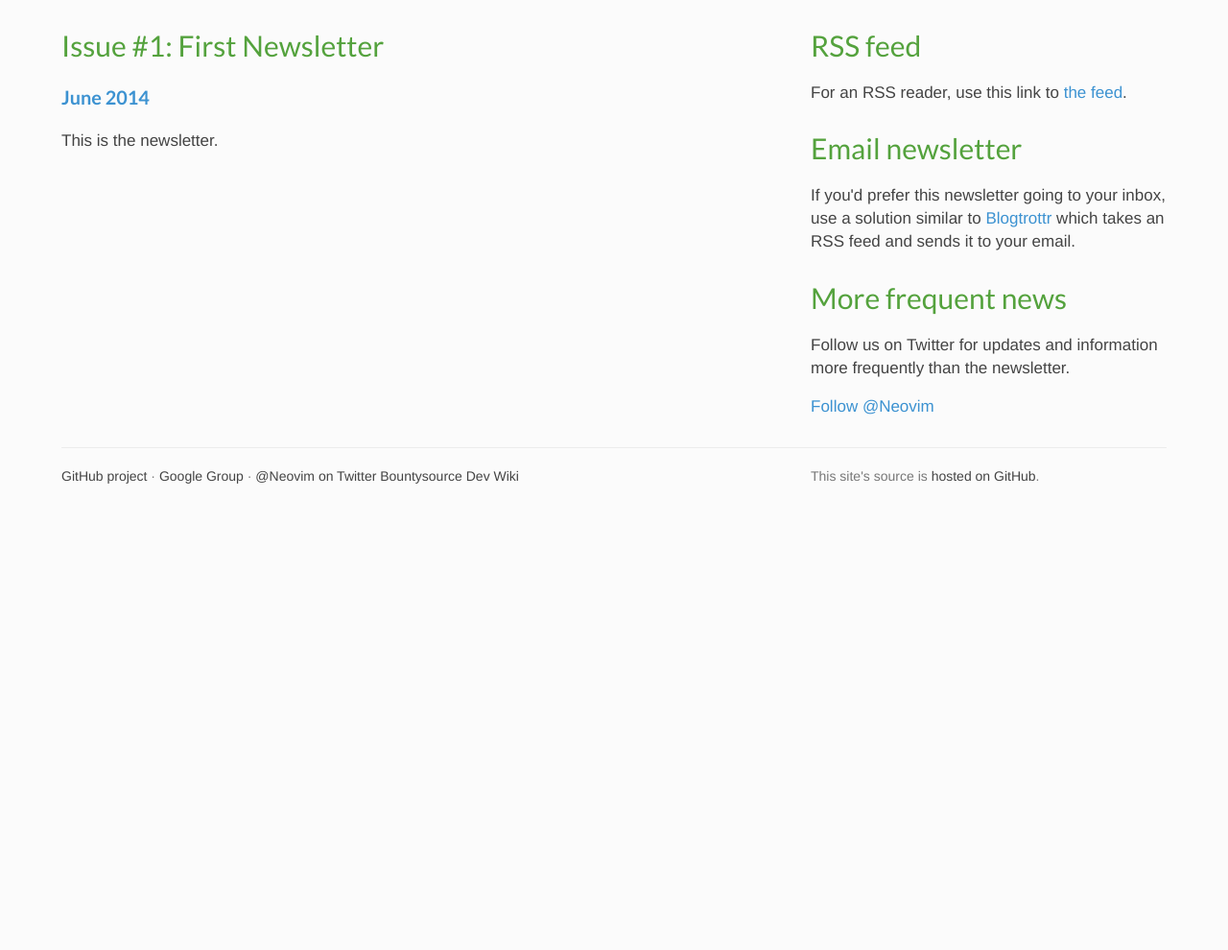
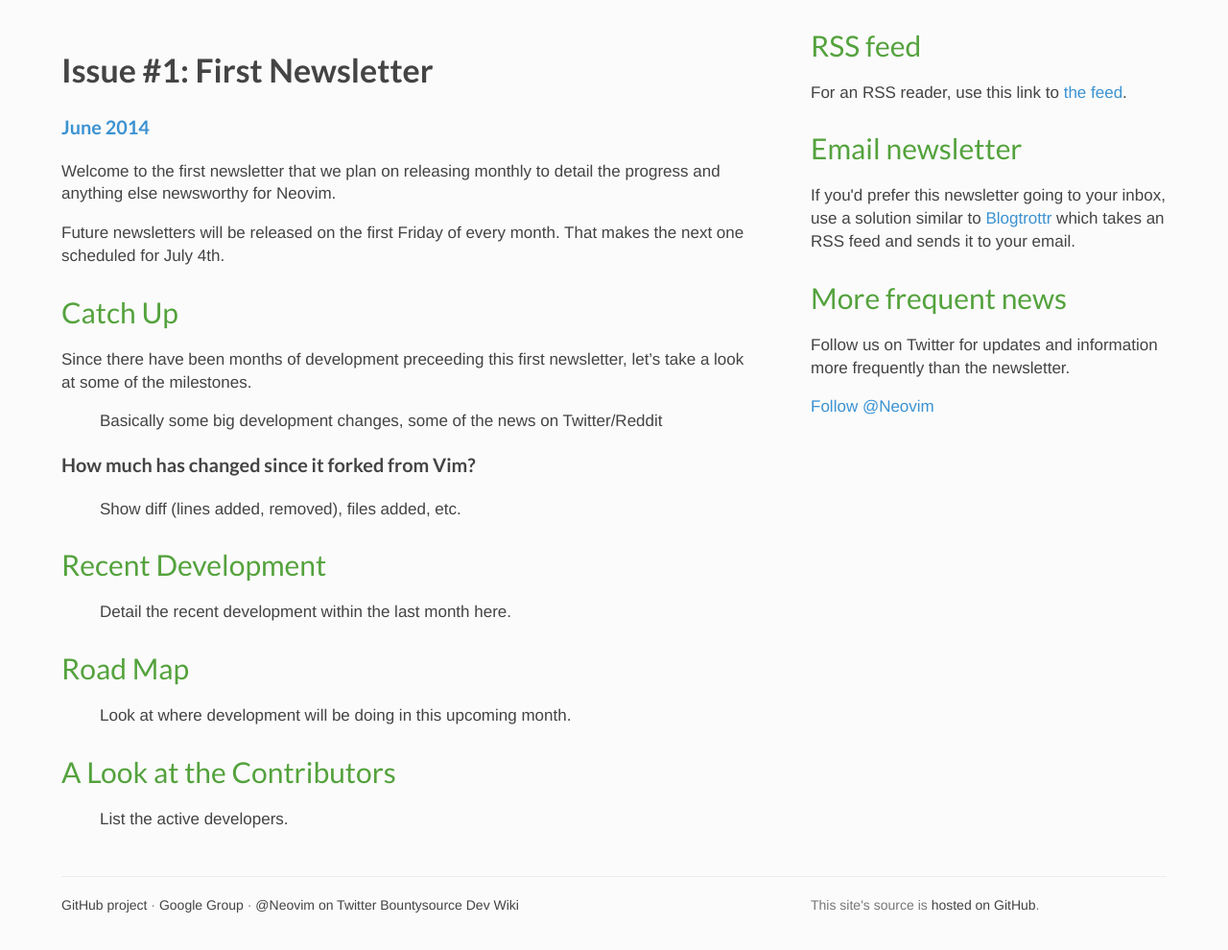
Before and after one commit to neovim/neovim.github.io, a Jekyll site: the page built from news.html, in a window 1280 px wide, cut to the strip 199-1202 px from the top of the page. Shown: the top 990 px of the strip at 96% size. Built offline with Jekyll 4.4.1, drawn with Linux system fonts in a browser that asks for light colours; nearby versions of some CDN libraries; comment, search, counter and statistics services are not loaded; before the commit the page ends 900 px from its top, so only the background shows below that.

Commit message:
Add rough outline for June newsletter

```diff
--- a/_posts/2014-06-06-first-monthly-newsletter.md
+++ /dev/null
@@ -1,7 +0,0 @@
----
-layout: post
-title: "Issue #1: First Newsletter"
-category: newsletter
----
-
-This is the newsletter.
--- /dev/null
+++ b/_posts/2014-06-06-june-newsletter.md
@@ -0,0 +1,34 @@
+---
+layout: post
+title: "Issue #1: First Newsletter"
+category: newsletter
+---
+
+Welcome to the first newsletter that we plan on releasing monthly to detail the
+progress and anything else newsworthy for Neovim.
+
+Future newsletters will be released on the first Friday of every month. That
+makes the next one scheduled for July 4th.
+
+## Catch Up
+
+Since there have been months of development preceeding this first newsletter,
+let's take a look at some of the milestones.
+
+> Basically some big development changes, some of the news on Twitter/Reddit
+
+### How much has changed since it forked from Vim?
+
+> Show diff (lines added, removed), files added, etc.
+
+## Recent Development
+
+> Detail the recent development within the last month here.
+
+## Road Map
+
+> Look at where development will be doing in this upcoming month.
+
+## A Look at the Contributors
+
+> List the active developers.
--- a/news.html
+++ b/news.html
@@ -9,7 +9,7 @@
   <div class="container">
     <div class="col-wide">
 
-      <h2>{{ site.categories.newsletter.first.title }}</h2>
+      <h1>{{ site.categories.newsletter.first.title }}</h1>
 
       <a href="{{ site.categories.newsletter.first.url }}"><h3>{{ site.categories.newsletter.first.date | date: "%B %Y" }}</h3></a>
 
```
